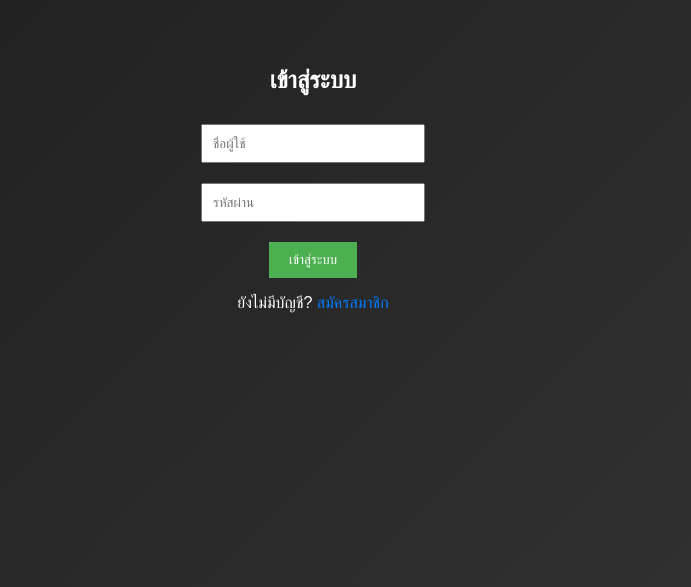
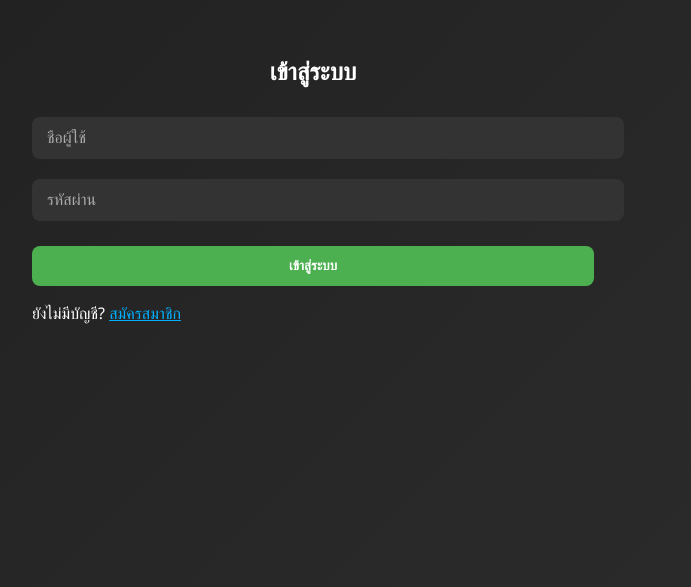
Before and after one commit to gardoffwhite/nagegacha, a React (Create React App) app: page / in a window 1280 px wide. Shown: the part 213-800 px from the top of the page, without its empty margins (327-1018 px from the left). Built offline with nearby package versions, Linux system fonts and the light colour scheme.

Commit message:
Update App.css

```diff
--- a/src/App.css
+++ b/src/App.css
@@ -1,63 +1,160 @@
 /* App.css */
 
-.app-container {
-  font-family: Arial, sans-serif;
-  padding: 20px;
+body {
+  margin: 0;
+  padding: 0;
+  background: linear-gradient(135deg, #1f1f1f, #2c2c2c);
+  color: #ffffff;
+  font-family: 'Segoe UI', Tahoma, Geneva, Verdana, sans-serif;
+  min-height: 100vh;
 }
 
-.auth-container {
+.app-container {
   display: flex;
+  justify-content: center;
+  align-items: center;
+  padding: 40px 20px;
   flex-direction: column;
-  align-items: center;
-  padding: 20px;
+}
+
+/* การ์ดพื้นหลังของแต่ละหน้า */
+.auth-card,
+.dashboard-card,
+.admin-card {
+  background-color: rgba(255, 255, 255, 0.05);
+  border: 1px solid #444;
+  border-radius: 16px;
+  padding: 30px;
+  max-width: 400px;
+  width: 100%;
+  backdrop-filter: blur(10px);
+  box-shadow: 0 8px 24px rgba(0, 0, 0, 0.3);
+  margin-bottom: 20px;
+}
+
+h2 {
+  text-align: center;
+  margin-bottom: 20px;
+  font-size: 24px;
 }
 
 .input-field {
   margin: 10px 0;
-  padding: 10px;
-  width: 200px;
+  padding: 12px 15px;
+  width: 100%;
+  border: none;
+  border-radius: 8px;
+  font-size: 16px;
+  background-color: #333;
+  color: #fff;
+}
+
+.input-field::placeholder {
+  color: #aaa;
 }
 
 .btn {
-  padding: 10px 20px;
-  margin-top: 10px;
+  padding: 12px 20px;
+  margin-top: 15px;
   background-color: #4CAF50;
   color: white;
   border: none;
   cursor: pointer;
+  font-weight: bold;
+  border-radius: 8px;
+  width: 100%;
+  transition: background-color 0.3s;
 }
 
 .btn:hover {
   background-color: #45a049;
 }
 
-.link {
-  color: #007bff;
-  cursor: pointer;
+.btn-gacha {
+  background-color: #9c27b0;
 }
 
-/* แอนิเมชันสำหรับการหมุนและเคลื่อนที่จากบนลงล่าง */
+.btn-gacha:hover {
+  background-color: #7b1fa2;
+}
+
+.btn-logout {
+  background-color: #f44336;
+}
+
+.btn-logout:hover {
+  background-color: #d32f2f;
+}
+
+.btn-admin {
+  background-color: #2196f3;
+}
+
+.btn-admin:hover {
+  background-color: #1976d2;
+}
+
+.link {
+  color: #00b0ff;
+  cursor: pointer;
+  text-decoration: underline;
+}
+
+/* Token Display */
+.token-display {
+  margin: 15px 0;
+  font-size: 18px;
+  color: #ffeb3b;
+  text-align: center;
+}
+
+/* กล่องแสดงไอเท็มที่สุ่มได้ */
+.item-display-card {
+  margin-top: 25px;
+  background-color: #222;
+  border: 1px solid #666;
+  border-radius: 12px;
+  padding: 20px;
+  text-align: center;
+  animation: fadeIn 0.8s ease-out;
+}
+
+.item-name {
+  display: inline-block;
+  animation: rollAndMove 3s cubic-bezier(0.2, 0, 0.2, 1);
+  font-size: 22px;
+  font-weight: bold;
+  color: #76ff03;
+  margin-top: 10px;
+}
+
+.character-name {
+  font-size: 16px;
+  margin-top: 8px;
+  color: #ccc;
+}
+
+.item-name.stop-animation {
+  animation: none;
+}
+
+/* แอนิเมชัน */
 @keyframes rollAndMove {
   0% {
-    transform: translateY(-50px) rotate(0deg);  /* เริ่มต้นจากบน */
+    transform: translateY(-50px) rotate(0deg);
+    opacity: 0;
   }
   60% {
-    transform: translateY(100px) rotate(180deg);  /* เลื่อนลงเร็ว */
+    transform: translateY(100px) rotate(180deg);
+    opacity: 0.6;
   }
   100% {
-    transform: translateY(0) rotate(360deg);  /* ช้าลงเมื่อใกล้ถึงตำแหน่งสุดท้าย */
+    transform: translateY(0) rotate(360deg);
+    opacity: 1;
   }
 }
 
-/* คลาสที่ใช้สำหรับชื่อไอเท็ม */
-.item-name {
-  display: inline-block;
-  animation: rollAndMove 3s cubic-bezier(0.2, 0, 0.2, 1); /* การเคลื่อนที่เร็วในช่วงแรกและช้าลง */
-  font-size: 24px;
-  font-weight: bold;
-  margin-top: 20px;
+@keyframes fadeIn {
+  from { opacity: 0; transform: scale(0.9); }
+  to { opacity: 1; transform: scale(1); }
 }
-
-.item-name.stop-animation {
-  animation: none; /* หยุดแอนิเมชันเมื่อสุ่มเสร็จ */
-}
```
